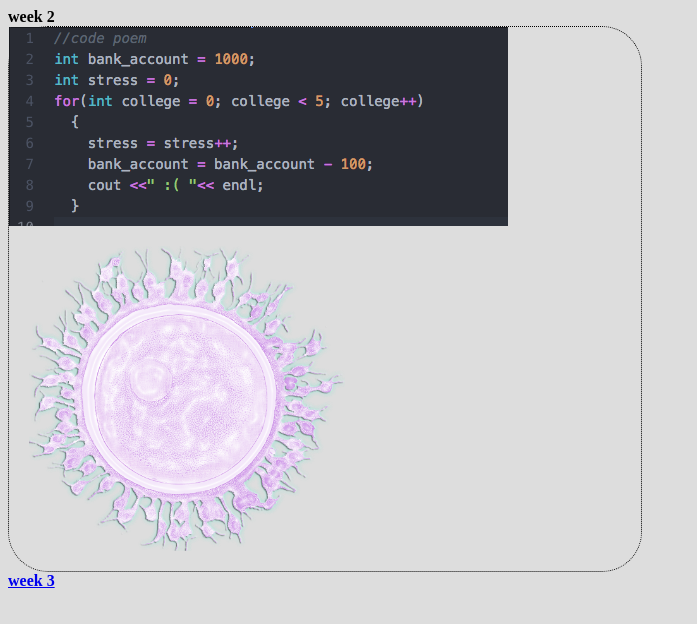
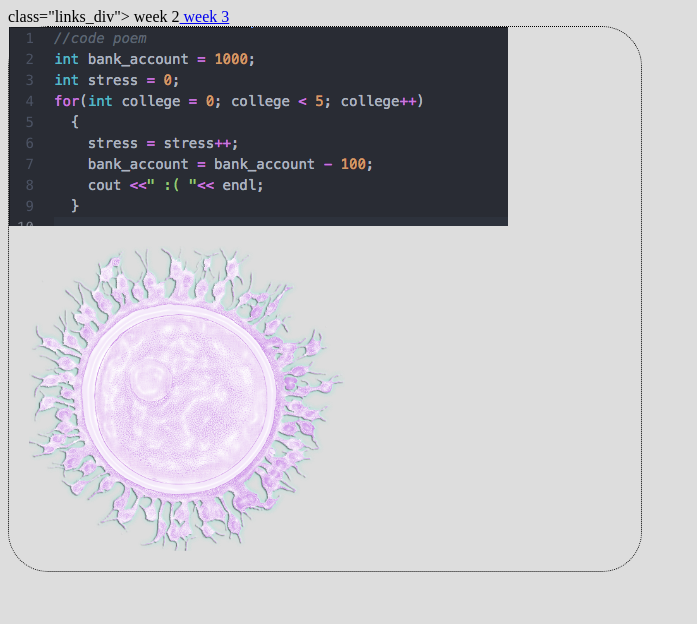
Before and after one commit to macymeca12/macymeca12.github.io, a plain HTML site: page index.html in a window 1280 px wide. Shown: the whole page, without its empty margins (0-697 px from the left). Drawn offline with Linux system fonts and the light colour scheme.

Commit message:
Update index.html

```diff
--- a/index.html
+++ b/index.html
@@ -5,11 +5,14 @@
 
 	</head>
 	<body>
-		<div> <b> week 2<a href="week2/index.html"></b></div>
+		<div> class="links_div">
+			week 2<a href="week2/index.html">
+			week 3<a href="week/index.html">
+		</div>
 		<div class="main_div">
 			<img src="img/code_poem.png" id="poem"/>
 			<img src="img/ovum.png" id="img1">
 		</div>
-		<div> <b> week 3<a href="week/index.html"></b></div>
+
 	</body>
 </html>
```
